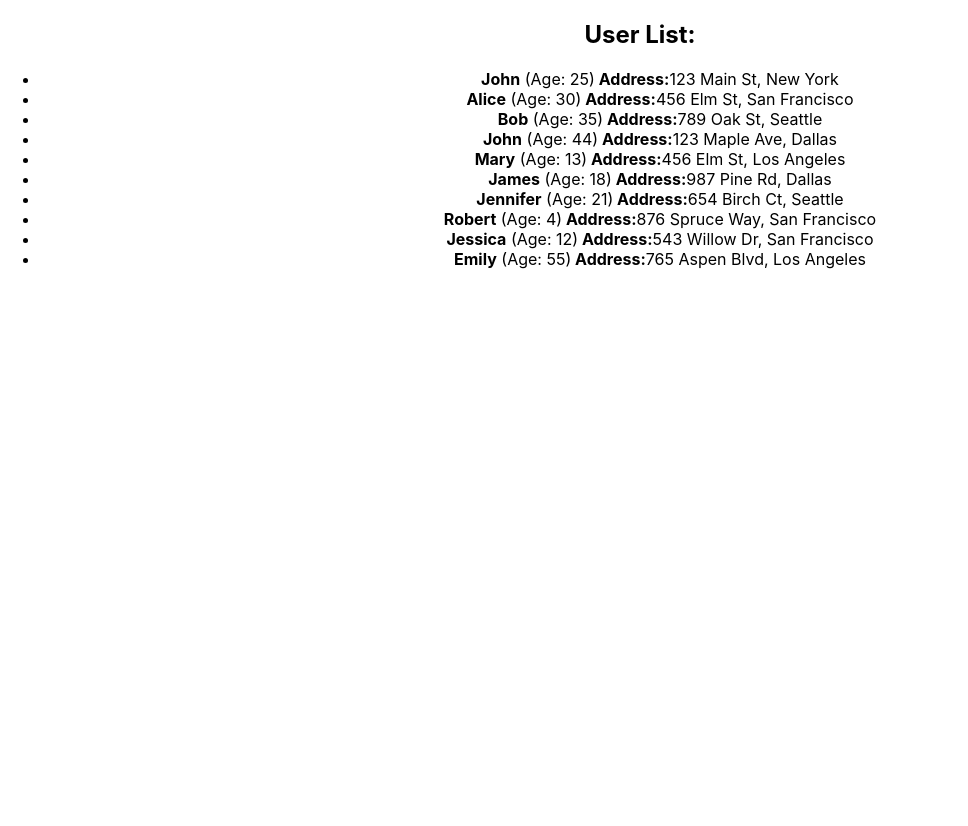
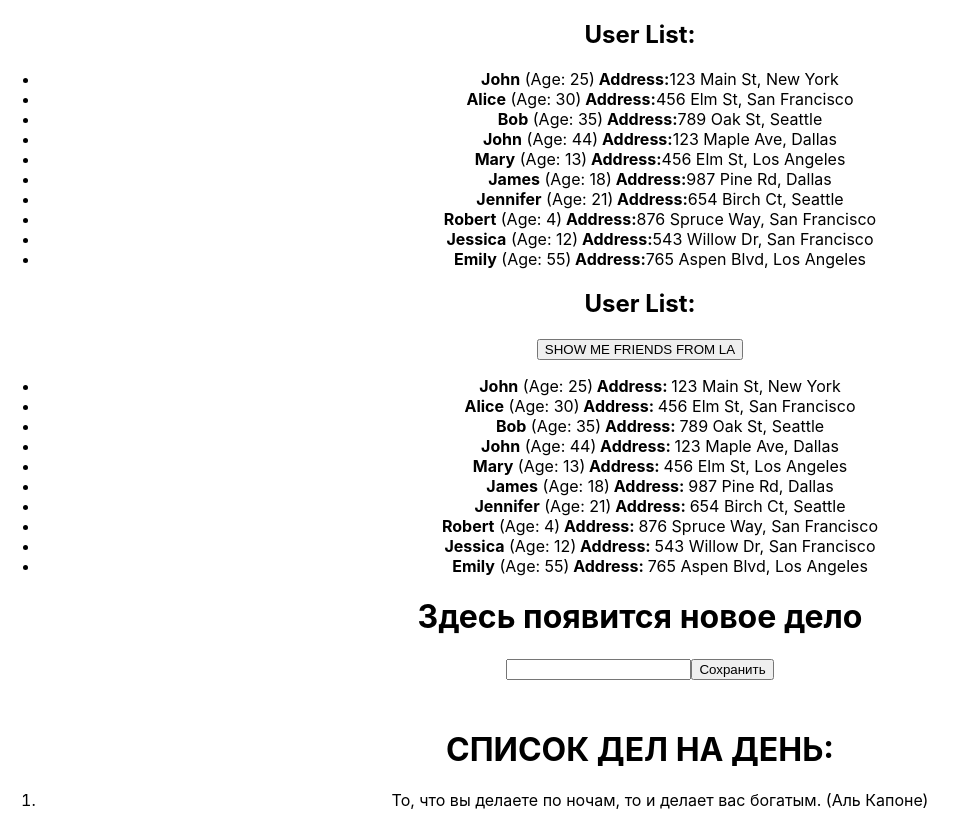
Before and after one commit to sli39/homework-front-main-1, a React (Create React App) app: page / in a window 1280 px wide. Shown: the whole page, without its empty margins (0-968 px from the left). Before the commit the page ends 800 px from the top, so only its background shows below. Built offline with nearby package versions, Linux system fonts and the light colour scheme.

Commit message:
"Updating the code"

```diff
--- a/src/App.tsx
+++ b/src/App.tsx
@@ -8,8 +8,8 @@ function App() {
   return (
     <div className="App">
       <HW1 />
-      {/*<HW2 />*/}
-      {/*<HW3 />*/}
+      <HW2 />
+      <HW3 />
       {/*<HW4 />*/}
     </div>
   );
```
